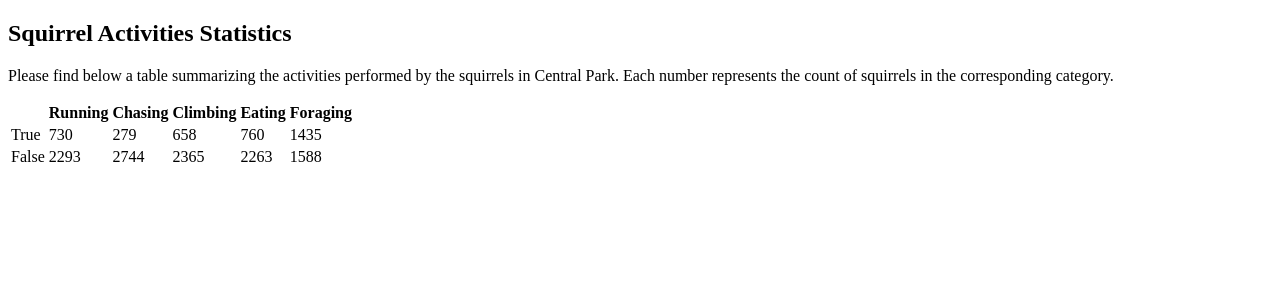
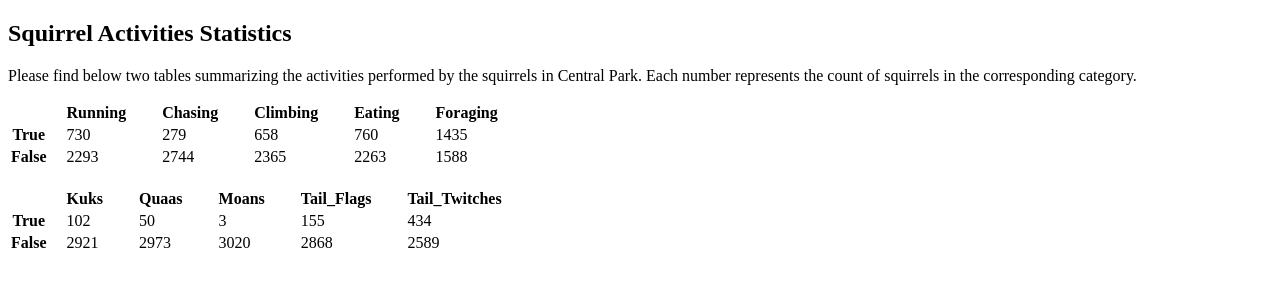
Before and after one commit to JinPu-dududu/squirrel, a Django app: page /sightings/stats/ in a window 1280 px wide. Shown: the top 300 px of the page. Run offline with Django 3.2, Linux system fonts and the light colour scheme; data comes from the database, SQL or seed files in the repository.

Commit message:
Added table in Stats view; Edited format

```diff
--- a/sightings/templates/sightings/stats.html
+++ b/sightings/templates/sightings/stats.html
@@ -5,32 +5,59 @@
   </head>
   <body>
     <h2>Squirrel Activities Statistics</h2>
-    <p>Please find below a table summarizing the activities performed by the squirrels in Central Park. Each number represents the count of squirrels in the corresponding category.</p>
+    <p>Please find below two tables summarizing the activities performed by the squirrels in Central Park. Each number represents the count of squirrels in the corresponding category.</p>
     <table>
       <tr>
         <th></th>
-        <th>Running</th>
-        <th>Chasing</th>
-        <th>Climbing</th>
-        <th>Eating</th>
-        <th>Foraging</th>
+        <th>&nbsp;&nbsp;&nbsp;&nbsp;Running&nbsp;&nbsp;&nbsp;&nbsp;</th>
+        <th>&nbsp;&nbsp;&nbsp;&nbsp;Chasing&nbsp;&nbsp;&nbsp;&nbsp;</th>
+        <th>&nbsp;&nbsp;&nbsp;&nbsp;Climbing&nbsp;&nbsp;&nbsp;&nbsp;</th>
+        <th>&nbsp;&nbsp;&nbsp;&nbsp;Eating&nbsp;&nbsp;&nbsp;&nbsp;</th>
+        <th>&nbsp;&nbsp;&nbsp;&nbsp;Foraging&nbsp;&nbsp;&nbsp;&nbsp;</th>
       </tr>
       <tr>
-        <td>True</td>
-        <td>{{ running1 }}</td>
-        <td>{{ chasing1 }}</td>
-        <td>{{ climbing1 }}</td>
-        <td>{{ eating1 }}</td>
-        <td>{{ foraging1 }}</td>
+        <th>True</th>
+        <td>&nbsp;&nbsp;&nbsp;&nbsp;{{ running1 }}&nbsp;&nbsp;&nbsp;&nbsp;</td>
+        <td>&nbsp;&nbsp;&nbsp;&nbsp;{{ chasing1 }}&nbsp;&nbsp;&nbsp;&nbsp;</td>
+        <td>&nbsp;&nbsp;&nbsp;&nbsp;{{ climbing1 }}&nbsp;&nbsp;&nbsp;&nbsp;</td>
+        <td>&nbsp;&nbsp;&nbsp;&nbsp;{{ eating1 }}&nbsp;&nbsp;&nbsp;&nbsp;</td>
+        <td>&nbsp;&nbsp;&nbsp;&nbsp;{{ foraging1 }}&nbsp;&nbsp;&nbsp;&nbsp;</td>
       </tr>
       <tr>
-        <td>False</td>
-        <td>{{ running0 }}</td>
-        <td>{{ chasing0 }}</td>
-        <td>{{ climbing0 }}</td>
-        <td>{{ eating0 }}</td>
-        <td>{{ foraging0 }}</td>
+        <th>False</th>
+	<td>&nbsp;&nbsp;&nbsp;&nbsp;{{ running0 }}&nbsp;&nbsp;&nbsp;&nbsp;</td>
+        <td>&nbsp;&nbsp;&nbsp;&nbsp;{{ chasing0 }}&nbsp;&nbsp;&nbsp;&nbsp;</td>
+        <td>&nbsp;&nbsp;&nbsp;&nbsp;{{ climbing0 }}&nbsp;&nbsp;&nbsp;&nbsp;</td>
+        <td>&nbsp;&nbsp;&nbsp;&nbsp;{{ eating0 }}&nbsp;&nbsp;&nbsp;&nbsp;</td>
+        <td>&nbsp;&nbsp;&nbsp;&nbsp;{{ foraging0 }}&nbsp;&nbsp;&nbsp;&nbsp;</td>
       </tr>
-        </table>
+    </table>
+    <br>
+    <table>
+      <tr>
+        <th></th>
+        <th>&nbsp;&nbsp;&nbsp;&nbsp;Kuks&nbsp;&nbsp;&nbsp;&nbsp;</th>
+        <th>&nbsp;&nbsp;&nbsp;&nbsp;Quaas&nbsp;&nbsp;&nbsp;&nbsp;</th>
+        <th>&nbsp;&nbsp;&nbsp;&nbsp;Moans&nbsp;&nbsp;&nbsp;&nbsp;</th>
+        <th>&nbsp;&nbsp;&nbsp;&nbsp;Tail_Flags&nbsp;&nbsp;&nbsp;&nbsp;</th>
+        <th>&nbsp;&nbsp;&nbsp;&nbsp;Tail_Twitches&nbsp;&nbsp;&nbsp;&nbsp;</th>
+      </tr>
+      <tr>
+        <th>True</th>
+	<td>&nbsp;&nbsp;&nbsp;&nbsp;{{ kuks1 }}&nbsp;&nbsp;&nbsp;&nbsp;</td>
+        <td>&nbsp;&nbsp;&nbsp;&nbsp;{{ quaas1 }}&nbsp;&nbsp;&nbsp;&nbsp;</td>
+        <td>&nbsp;&nbsp;&nbsp;&nbsp;{{ moans1 }}&nbsp;&nbsp;&nbsp;&nbsp;</td>
+	<td>&nbsp;&nbsp;&nbsp;&nbsp;{{ tail_flags1 }}&nbsp;&nbsp;&nbsp;&nbsp;</td>
+        <td>&nbsp;&nbsp;&nbsp;&nbsp;{{ tail_twitches1 }}&nbsp;&nbsp;&nbsp;&nbsp;</td>
+      </tr>
+      <tr>
+        <th>False</th>
+        <td>&nbsp;&nbsp;&nbsp;&nbsp;{{ kuks0 }}&nbsp;&nbsp;&nbsp;&nbsp;</td>
+        <td>&nbsp;&nbsp;&nbsp;&nbsp;{{ quaas0 }}&nbsp;&nbsp;&nbsp;&nbsp;</td>
+        <td>&nbsp;&nbsp;&nbsp;&nbsp;{{ moans0 }}&nbsp;&nbsp;&nbsp;&nbsp;</td>
+        <td>&nbsp;&nbsp;&nbsp;&nbsp;{{ tail_flags0 }}&nbsp;&nbsp;&nbsp;&nbsp;</td>
+        <td>&nbsp;&nbsp;&nbsp;&nbsp;{{ tail_twitches0 }}&nbsp;&nbsp;&nbsp;&nbsp;</td>
+      </tr>
+    </table>
   </body>
 </html>
--- a/sightings/views.py
+++ b/sightings/views.py
@@ -29,6 +29,17 @@ def stats(request):
     eating0 = Sighting.objects.filter(eating=False).aggregate(Count('unique_squirrel_id'))['unique_squirrel_id__count']
     foraging1 = Sighting.objects.filter(foraging=True).aggregate(Count('unique_squirrel_id'))['unique_squirrel_id__count']
     foraging0 = Sighting.objects.filter(foraging=False).aggregate(Count('unique_squirrel_id'))['unique_squirrel_id__count']
+    kuks1 = Sighting.objects.filter(kuks=True).aggregate(Count('unique_squirrel_id'))['unique_squirrel_id__count']
+    kuks0 = Sighting.objects.filter(kuks=False).aggregate(Count('unique_squirrel_id'))['unique_squirrel_id__count']
+    quaas1 = Sighting.objects.filter(quaas=True).aggregate(Count('unique_squirrel_id'))['unique_squirrel_id__count']
+    quaas0 = Sighting.objects.filter(quaas=False).aggregate(Count('unique_squirrel_id'))['unique_squirrel_id__count']
+    moans1 = Sighting.objects.filter(moans=True).aggregate(Count('unique_squirrel_id'))['unique_squirrel_id__count']
+    moans0 = Sighting.objects.filter(moans=False).aggregate(Count('unique_squirrel_id'))['unique_squirrel_id__count']
+    tail_flags1 = Sighting.objects.filter(tail_flags=True).aggregate(Count('unique_squirrel_id'))['unique_squirrel_id__count']
+    tail_flags0 = Sighting.objects.filter(tail_flags=False).aggregate(Count('unique_squirrel_id'))['unique_squirrel_id__count']
+    tail_twitches1 = Sighting.objects.filter(tail_twitches=True).aggregate(Count('unique_squirrel_id'))['unique_squirrel_id__count']
+    tail_twitches0 = Sighting.objects.filter(tail_twitches=False).aggregate(Count('unique_squirrel_id'))['unique_squirrel_id__count']
+
     context = {
             'running1': running1,
             'running0': running0,
@@ -39,7 +50,17 @@ def stats(request):
             'eating1': eating1,
             'eating0': eating0,
             'foraging1': foraging1,
-            'foraging0': foraging0
+            'foraging0': foraging0,
+            'kuks1': kuks1,
+            'kuks0': kuks0,
+            'quaas1': quaas1,
+            'quaas0': quaas0,
+            'moans1': moans1,
+            'moans0': moans0,
+            'tail_flags1': tail_flags1,
+            'tail_flags0': tail_flags0,
+            'tail_twitches1': tail_twitches1,
+            'tail_twitches0': tail_twitches0,
             }
     return render(request, 'sightings/stats.html', context)
 
```
